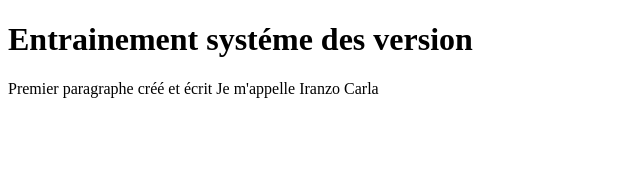
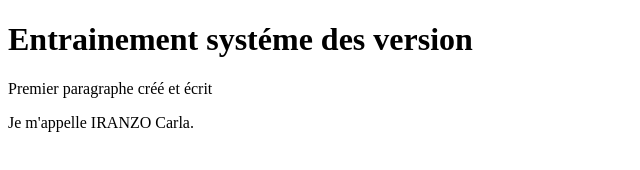
Before and after one commit to Iranzo-Carla/githubpage, a plain HTML site: page index.html in a window 1280 px wide. Shown: the whole page, without its empty margins (0-640 px from the left). Drawn offline with Linux system fonts and the light colour scheme.

Commit message:
modification nom prenom

```diff
--- a/index.html
+++ b/index.html
@@ -11,7 +11,9 @@
     </h1>
     <p>
         Premier paragraphe créé et écrit
-        Je m'appelle Iranzo Carla
     </p>
+    <p1>
+        Je m'appelle IRANZO Carla.
+    </p1>
 </body>
 </html>
```
